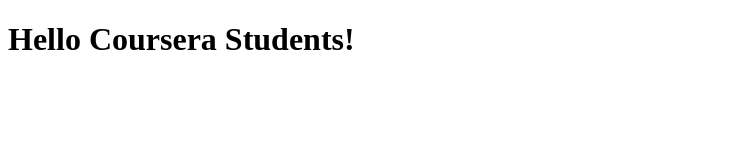
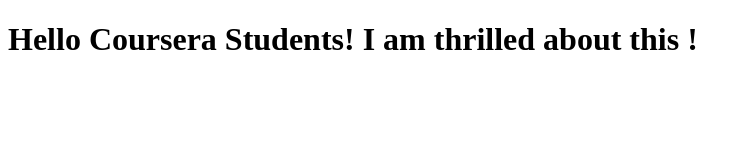
Before and after one commit to CorcinoBruno/coursera-test, a plain HTML site: page index.html in a window 1280 px wide. Shown: the whole page, without its empty margins (0-750 px from the left). Drawn offline with Linux system fonts and the light colour scheme.

Commit message:
Next version of web file.

```diff
--- a/index.html
+++ b/index.html
@@ -7,7 +7,7 @@
 </head>
 
 <body>
-    <h1>Hello Coursera Students!</h1>
+    <h1>Hello Coursera Students! I am thrilled about this !</h1>
 </body>
 
 </html>
```
